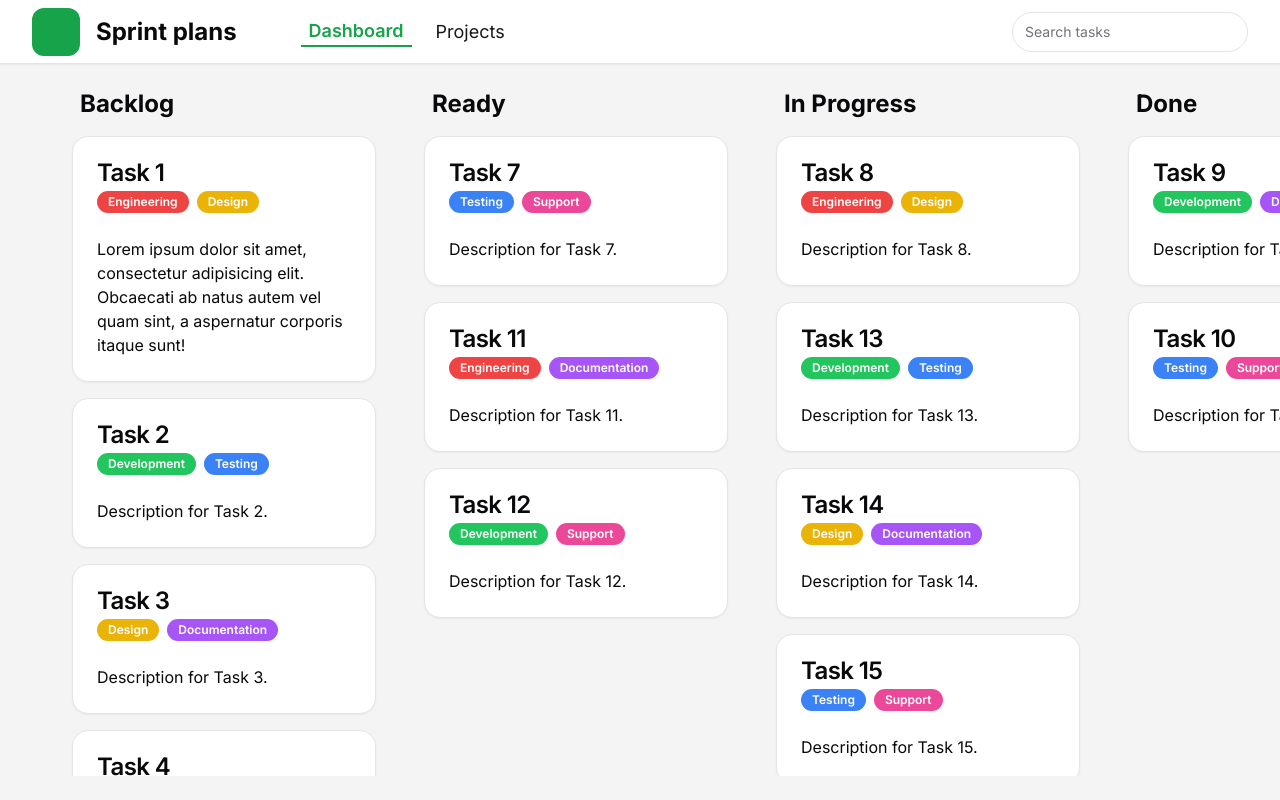
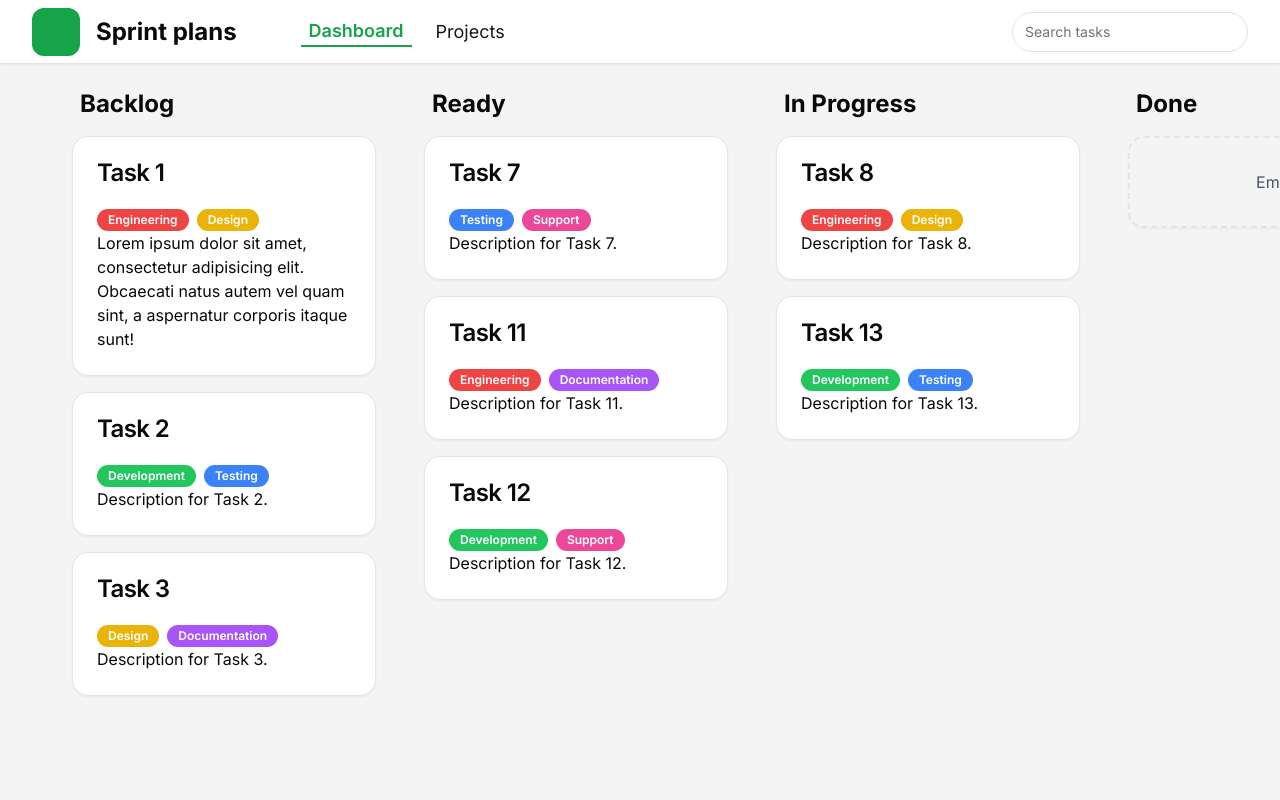
Before and after one commit to Puneet56/lord-of-board, a Next.js app: page / in a window 1280 px wide. Built offline with nearby package versions, Linux system fonts and the light colour scheme.

Commit message:
dnd done

```diff
--- a/app/(board-screens)/page.tsx
+++ b/app/(board-screens)/page.tsx
@@ -1,40 +1,187 @@
 'use client';
 
 import { Badge } from '@/components/ui/badge';
+import { Card, CardContent, CardHeader, CardTitle } from '@/components/ui/card';
+import { cn } from '@/lib/utils';
 import {
-	Card,
-	CardContent,
-	CardDescription,
-	CardHeader,
-	CardTitle,
-} from '@/components/ui/card';
-import { cn } from '@/lib/utils';
-import { useState } from 'react';
+	DndContext,
+	DragEndEvent,
+	DragOverlay,
+	useDroppable,
+} from '@dnd-kit/core';
+import { SortableContext, arrayMove, useSortable } from '@dnd-kit/sortable';
+import { CSS } from '@dnd-kit/utilities';
+import React, { useState } from 'react';
+
+interface Task {
+	title: string;
+	description?: string;
+	category?: string[];
+}
+
+interface List {
+	title: string;
+	tasks: Task[];
+}
 
 const DashboardPage = () => {
-	const [listData, setListData] = useState(LISTDATA);
+	const [listData, setListData] = useState<List[]>(LISTDATA);
+	const [draggingTask, setDraggingTask] = useState<Task | null>(null);
+
+	const handleTaskDragEnd = ({ active, over }: DragEndEvent) => {
+		if (active.id === over?.id) return;
+
+		const activeListIndex = listData.findIndex(
+			list => list.title === active.data.current?.sortable?.containerId
+		);
+
+		let overListIndex = listData.findIndex(
+			list => list.title === over?.data?.current?.sortable?.containerId
+		);
+
+		// if over is empty list
+		if (overListIndex === -1) {
+			overListIndex = listData.findIndex(list => list.title === over?.id);
+		}
+
+		console.log(activeListIndex, overListIndex);
+
+		if (activeListIndex === -1 || overListIndex === -1) {
+			return;
+		}
+
+		if (activeListIndex !== overListIndex) {
+			setListData(prev => {
+				const newList = [...prev];
+
+				const activeTaskIndex = newList[activeListIndex].tasks.findIndex(
+					task => task.title === active.id
+				);
+
+				if (activeTaskIndex === -1) return newList;
+
+				const task = newList[activeListIndex].tasks[activeTaskIndex];
+
+				newList[activeListIndex].tasks.splice(activeTaskIndex, 1);
+				newList[overListIndex].tasks.push(task);
+
+				return newList;
+			});
+
+			return;
+		}
+
+		//same list
+		setListData(prev => {
+			const activeTaskIndex = prev[activeListIndex].tasks.findIndex(
+				task => task.title === active.id
+			);
+
+			const overTaskIndex = prev[activeListIndex].tasks.findIndex(
+				task => task.title === over?.id
+			);
+
+			prev[activeListIndex].tasks = arrayMove(
+				prev[activeListIndex].tasks!,
+				activeTaskIndex,
+				overTaskIndex
+			);
+
+			return prev;
+		});
+	};
+
+	const handleTaskDragStart = ({ active }: DragEndEvent) => {
+		const containerId = active.data.current?.sortable?.containerId;
+
+		if (!containerId) return;
+
+		setDraggingTask(
+			listData
+				.find(list => list.title === containerId)
+				?.tasks?.find(task => task.title === active.id) || null
+		);
+	};
 
 	return (
-		<div className="flex gap-8 overflow-auto px-16 py-4">
+		<DndContext
+			id="board"
+			onDragEnd={handleTaskDragEnd}
+			onDragStart={handleTaskDragStart}
+		>
+			<div className="flex transform gap-8 overflow-auto px-16 py-4 transition-all">
 				{listData.map(list => (
-				<div
-					key={list.title}
-					className="flex max-h-[87vh] min-w-[20rem] max-w-xs flex-col gap-4 overflow-auto p-2"
+					<TaskList key={list.title} list={list} />
+				))}
+			</div>
+			<DragOverlay>
+				{draggingTask ? <TaskItem task={draggingTask} /> : null}
+			</DragOverlay>
+		</DndContext>
+	);
+};
+
+export default DashboardPage;
+
+const TaskList = ({ list }: { list: List }) => {
+	const { setNodeRef } = useDroppable({ id: list.title });
+
+	return (
+		<div className="flex max-h-[87vh] min-w-[20rem] max-w-xs flex-col gap-4 overflow-y-auto overflow-x-hidden p-2">
+			<h2 className="px-2 text-2xl font-bold">{list.title}</h2>
+			<SortableContext
+				id={list.title}
+				items={list.tasks?.map(task => task.title) || []}
 			>
-					<h2 className="px-2 text-2xl font-bold">{list.title}</h2>
+				<div ref={setNodeRef} className="flex w-full flex-col gap-4">
 					{!list.tasks || list.tasks.length === 0 ? (
 						<Card className="rounded-2xl border-2 border-dashed bg-secondary py-8">
 							<p className="text-center text-gray-600">Empty</p>
 						</Card>
 					) : null}
 
-					{list.tasks?.map(task => (
-						<Card className="rounded-2xl">
+					{list.tasks?.map(task => <TaskItem key={task.title} task={task} />)}
+				</div>
+			</SortableContext>
+		</div>
+	);
+};
+
+const TaskItem = ({ task }: { task: Task }) => {
+	const {
+		attributes,
+		listeners,
+		setNodeRef,
+		transform,
+		transition,
+		isDragging,
+	} = useSortable({
+		id: task.title,
+	});
+
+	const style: React.CSSProperties = {
+		transform: CSS.Transform.toString(transform && { ...transform, scaleY: 1 }),
+		transition,
+	};
+
+	return (
+		<Card
+			ref={setNodeRef}
+			className={cn(
+				'rounded-2xl',
+				isDragging && 'border-2 border-dashed opacity-50'
+			)}
+			{...listeners}
+			{...attributes}
+			style={style}
+		>
 			<CardHeader>
 				<CardTitle>{task.title}</CardTitle>
-								<CardDescription className="flex flex-wrap gap-2">
+			</CardHeader>
+
+			<CardContent>
+				<div className="flex flex-wrap gap-2">
 					{task.category?.map(category => (
-										// <Badge key={category}>{category}</Badge>
 						<Badge
 							key={category}
 							className={cn(
@@ -46,46 +193,37 @@ const DashboardPage = () => {
 							{category}
 						</Badge>
 					))}
-								</CardDescription>
-							</CardHeader>
-
-							<CardContent>
+				</div>
 				{task.description || 'No description provided'}
 			</CardContent>
 		</Card>
-					))}
-				</div>
-			))}
-		</div>
 	);
 };
-
-export default DashboardPage;
 
 const CATEGORIES = [
 	{
 		title: 'Engineering',
-		color: 'bg-red-500',
+		color: 'bg-red-500 hover:bg-red-600',
 	},
 	{
 		title: 'Design',
-		color: 'bg-yellow-500',
+		color: 'bg-yellow-500 hover:bg-yellow-600',
 	},
 	{
 		title: 'Development',
-		color: 'bg-green-500',
+		color: 'bg-green-500 hover:bg-green-600',
 	},
 	{
 		title: 'Testing',
-		color: 'bg-blue-500',
+		color: 'bg-blue-500 hover:bg-blue-600',
 	},
 	{
 		title: 'Documentation',
-		color: 'bg-purple-500',
+		color: 'bg-purple-500 hover:bg-purple-600',
 	},
 	{
 		title: 'Support',
-		color: 'bg-pink-500',
+		color: 'bg-pink-500 hover:bg-pink-600',
 	},
 ];
 
@@ -96,7 +234,7 @@ const LISTDATA = [
 			{
 				title: 'Task 1',
 				description:
-					'Lorem ipsum dolor sit amet, consectetur adipisicing elit. Obcaecati ab natus autem vel quam sint, a aspernatur corporis itaque sunt!',
+					'Lorem ipsum dolor sit amet, consectetur adipisicing elit. Obcaecati  natus autem vel quam sint, a aspernatur corporis itaque sunt!',
 				category: ['Engineering', 'Design'],
 			},
 			{
@@ -108,21 +246,6 @@ const LISTDATA = [
 				title: 'Task 3',
 				description: 'Description for Task 3.',
 				category: ['Design', 'Documentation'],
-			},
-			{
-				title: 'Task 4',
-				description: 'Description for Task 4.',
-				category: ['Testing', 'Support'],
-			},
-			{
-				title: 'Task 5',
-				description: 'Description for Task 5.',
-				category: ['Engineering', 'Documentation'],
-			},
-			{
-				title: 'Task 6',
-				description: 'Description for Task 6.',
-				category: ['Development', 'Support'],
 			},
 		],
 	},
@@ -159,41 +282,10 @@ const LISTDATA = [
 				description: 'Description for Task 13.',
 				category: ['Development', 'Testing'],
 			},
-			{
-				title: 'Task 14',
-				description: 'Description for Task 14.',
-				category: ['Design', 'Documentation'],
-			},
-			{
-				title: 'Task 15',
-				description: 'Description for Task 15.',
-				category: ['Testing', 'Support'],
-			},
-			{
-				title: 'Task 16',
-				description: 'Description for Task 16.',
-				category: ['Engineering', 'Documentation'],
-			},
-			{
-				title: 'Task 17',
-				description: 'Description for Task 17.',
-				category: ['Development', 'Support'],
-			},
 		],
 	},
 	{
 		title: 'Done',
-		tasks: [
-			{
-				title: 'Task 9',
-				description: 'Description for Task 9.',
-				category: ['Development', 'Documentation'],
-			},
-			{
-				title: 'Task 10',
-				description: 'Description for Task 10.',
-				category: ['Testing', 'Support'],
-			},
-		],
+		tasks: [],
 	},
 ];
--- a/components/ui/badge.tsx
+++ b/components/ui/badge.tsx
@@ -1,27 +1,25 @@
-import * as React from "react"
-import { cva, type VariantProps } from "class-variance-authority"
+import { cva, type VariantProps } from 'class-variance-authority';
+import * as React from 'react';
 
-import { cn } from "@/lib/utils"
+import { cn } from '@/lib/utils';
 
 const badgeVariants = cva(
-  "inline-flex items-center rounded-full border px-2.5 py-0.5 text-xs font-semibold transition-colors focus:outline-none focus:ring-2 focus:ring-ring focus:ring-offset-2",
+	'inline-flex items-center rounded-full border px-2.5 py-0.5 text-xs font-semibold transition-colors focus:outline-none focus:ring-2 focus:ring-ring focus:ring-offset-2',
 	{
 		variants: {
 			variant: {
-        default:
-          "border-transparent bg-primary text-primary-foreground hover:bg-primary/80",
-        secondary:
-          "border-transparent bg-secondary text-secondary-foreground hover:bg-secondary/80",
+				default: 'border-transparent bg-primary text-primary-foreground',
+				secondary: 'border-transparent bg-secondary text-secondary-foreground',
 				destructive:
-          "border-transparent bg-destructive text-destructive-foreground hover:bg-destructive/80",
-        outline: "text-foreground",
+					'border-transparent bg-destructive text-destructive-foreground',
+				outline: 'text-foreground',
 			},
 		},
 		defaultVariants: {
-      variant: "default",
+			variant: 'default',
 		},
 	}
-)
+);
 
 export interface BadgeProps
 	extends React.HTMLAttributes<HTMLDivElement>,
@@ -30,7 +28,7 @@ export interface BadgeProps
 function Badge({ className, variant, ...props }: BadgeProps) {
 	return (
 		<div className={cn(badgeVariants({ variant }), className)} {...props} />
-  )
+	);
 }
 
-export { Badge, badgeVariants }
+export { Badge, badgeVariants };
```
Lines whose indentation alone changed are shown as unchanged.
